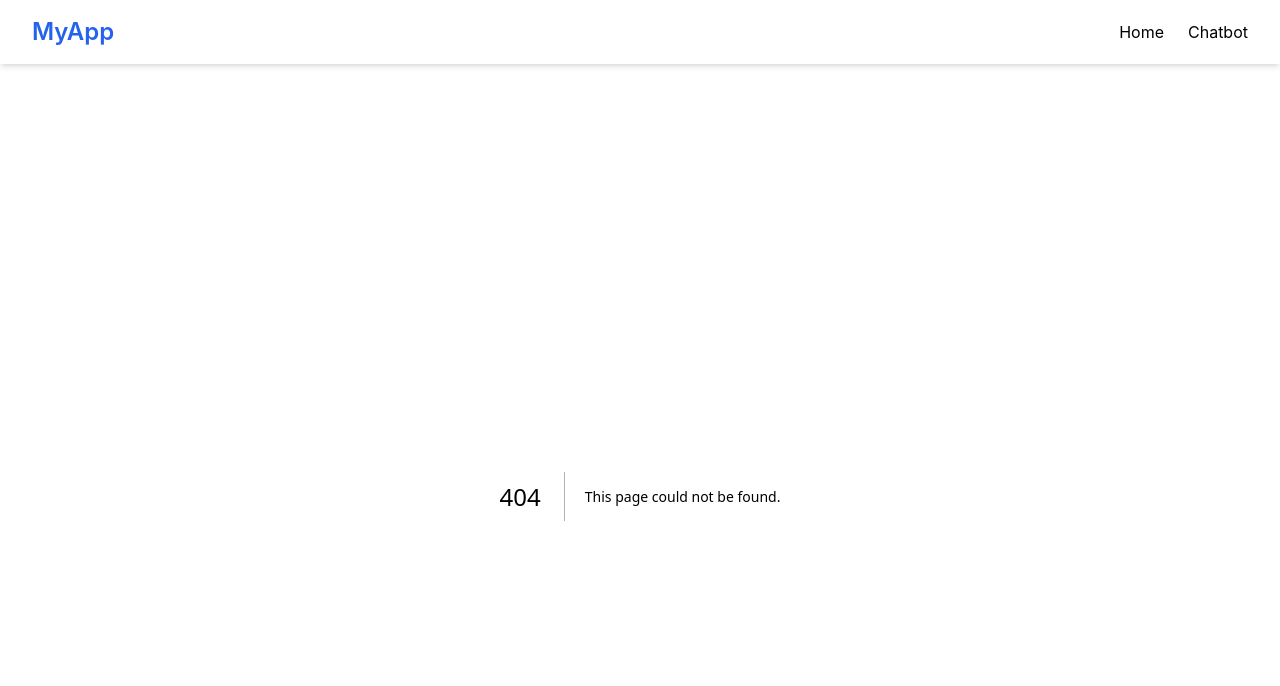
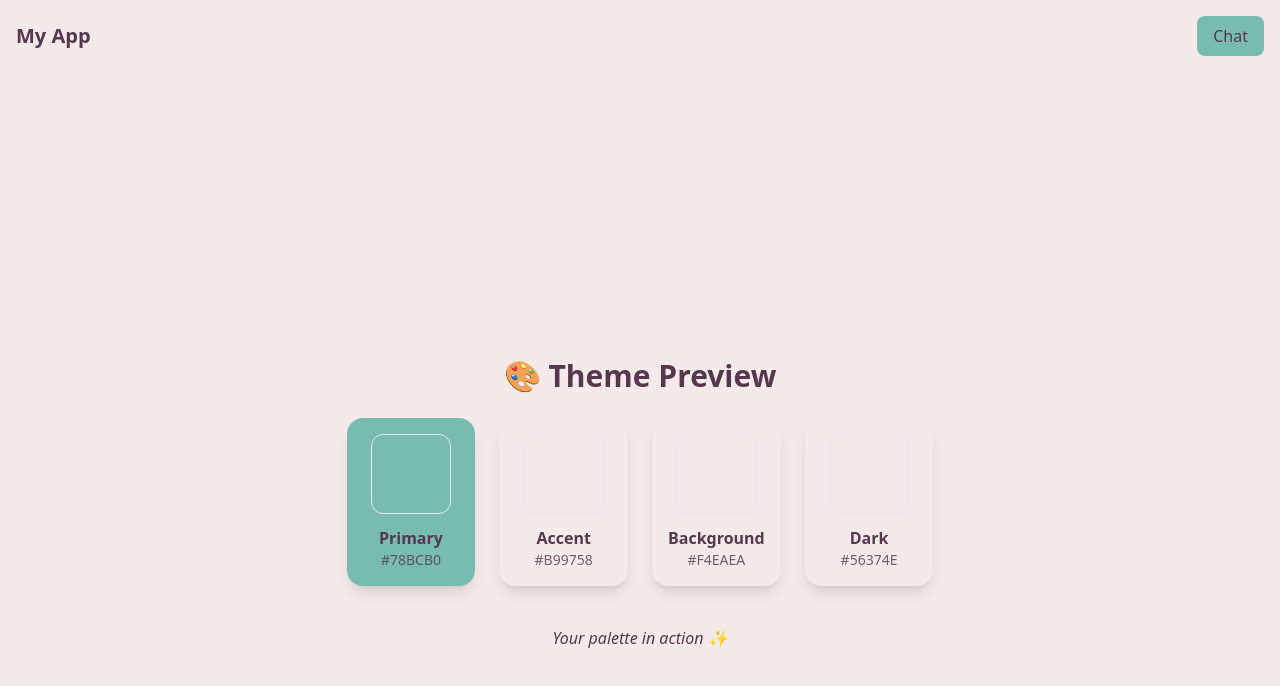
Before and after one commit to syliem1/YuumAI, a Next.js app in the folder front-end/: page /theme-preview in a window 1280 px wide. Before the commit this address had no page. Shown: the top 686 px of the page. Built offline with nearby package versions, Linux system fonts and the light colour scheme.

Commit message:
Checking Colors

```diff
--- a/front-end/components/Navbar.js
+++ b/front-end/components/Navbar.js
@@ -2,12 +2,11 @@ import Link from "next/link";
 
 export default function Navbar() {
   return (
-    <nav className="bg-white shadow-md py-4 px-8 flex justify-between items-center">
-      <h1 className="text-2xl font-semibold text-blue-600">MyApp</h1>
-      <div className="space-x-6">
-        <Link href="/" className="hover:text-blue-600">Home</Link>
-        <Link href="/chat" className="hover:text-blue-600">Chatbot</Link>
-      </div>
+    <nav className="bg-dark text-background p-4 flex justify-between items-center">
+      <h1 className="text-xl font-semibold">My App</h1>
+      <button className="bg-primary hover:bg-accent text-dark px-4 py-2 rounded-lg">
+        Chat
+      </button>
     </nav>
   );
 }
--- /dev/null
+++ b/front-end/components/ThemePreview.jsx
@@ -0,0 +1,44 @@
+"use client";
+import { motion } from "framer-motion";
+
+const colors = [
+  { name: "Primary", hex: "#78BCB0", class: "bg-primary" },
+  { name: "Accent", hex: "#B99758", class: "bg-accent" },
+  { name: "Background", hex: "#F4EAEA", class: "bg-background" },
+  { name: "Dark", hex: "#56374E", class: "bg-dark" },
+];
+
+export default function ThemePreview() {
+  return (
+    <div className="min-h-screen flex flex-col items-center justify-center bg-background text-dark p-8">
+      <motion.h1
+        className="text-3xl font-bold mb-6"
+        initial={{ opacity: 0, y: -20 }}
+        animate={{ opacity: 1, y: 0 }}
+        transition={{ duration: 0.6 }}
+      >
+        🎨 Theme Preview
+      </motion.h1>
+
+      <div className="grid grid-cols-2 sm:grid-cols-4 gap-6">
+        {colors.map((c, i) => (
+          <motion.div
+            key={c.name}
+            className={`rounded-2xl shadow-lg p-4 flex flex-col items-center justify-center text-center ${c.class}`}
+            initial={{ opacity: 0, y: 30 }}
+            animate={{ opacity: 1, y: 0 }}
+            transition={{ delay: 0.1 * i }}
+          >
+            <div className="w-20 h-20 rounded-xl border border-dark/10 mb-3" />
+            <p className="font-semibold">{c.name}</p>
+            <p className="text-sm opacity-80">{c.hex}</p>
+          </motion.div>
+        ))}
+      </div>
+
+      <p className="mt-10 text-accent italic">
+        Your palette in action ✨
+      </p>
+    </div>
+  );
+}
--- a/front-end/pages/index.js
+++ b/front-end/pages/index.js
@@ -1,12 +1,10 @@
 export default function Home() {
   return (
     <section className="flex flex-col items-center justify-center h-[80vh] text-center">
-      <h1 className="text-4xl font-bold mb-4 text-blue-600">
-        Welcome to MyApp
-      </h1>
-      <p className="text-lg text-gray-600 max-w-xl">
-        This is the home page. From here, you can explore the chatbot and more.
-      </p>
+      <div className="min-h-screen flex flex-col justify-center items-center bg-background">
+        <h1 className="text-4xl text-dark font-bold">Welcome!</h1>
+        <p className="text-accent mt-4">This is your AI assistant interface.</p>
+      </div>
     </section>
   );
 }
--- /dev/null
+++ b/front-end/pages/theme-preview.jsx
@@ -0,0 +1,5 @@
+import ThemePreview from "../components/ThemePreview";
+
+export default function PreviewPage() {
+  return <ThemePreview />;
+}
--- a/front-end/styles/globals.css
+++ b/front-end/styles/globals.css
@@ -2,7 +2,14 @@
 @tailwind components;
 @tailwind utilities;
 
+:root {
+  --color-primary: #78BCB0;
+  --color-accent: #B99758;
+  --color-background: #F4EAEA;
+  --color-dark: #56374E;
+}
+
 body {
-  @apply bg-gray-50 text-gray-800;
-  font-family: 'Inter', sans-serif;
+  background-color: var(--color-background);
+  color: var(--color-dark);
 }
--- a/front-end/tailwind.config.js
+++ b/front-end/tailwind.config.js
@@ -5,7 +5,14 @@ module.exports = {
     "./components/**/*.{js,jsx}"
   ],
   theme: {
-    extend: {},
+    extend: {
+      colors: {
+        primary: "#78BCB0",
+        accent: "B99758",
+        background: "F4EAEA",
+        dark: "56374E",
+      },
+    },
   },
   plugins: [],
 }
```
